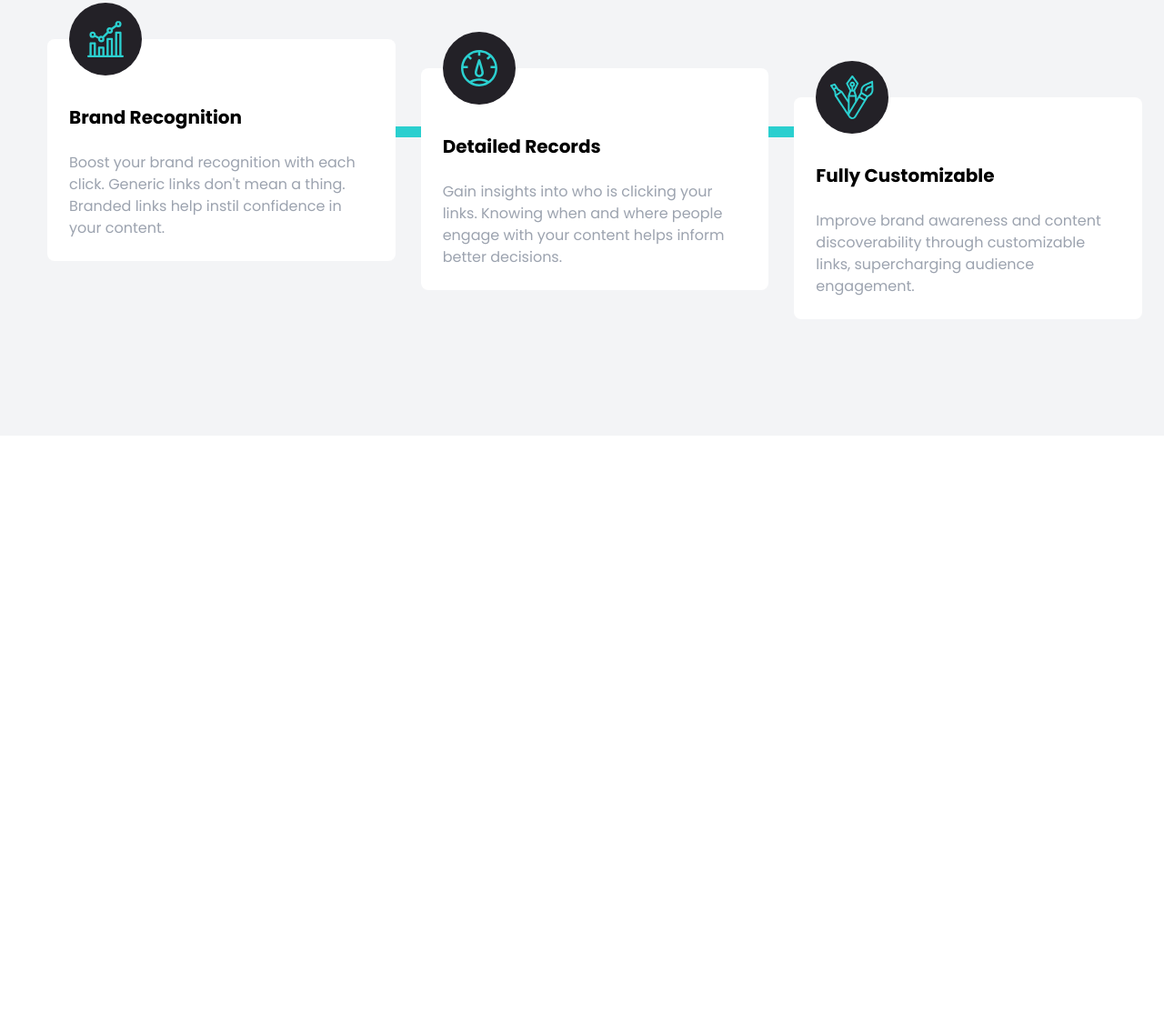
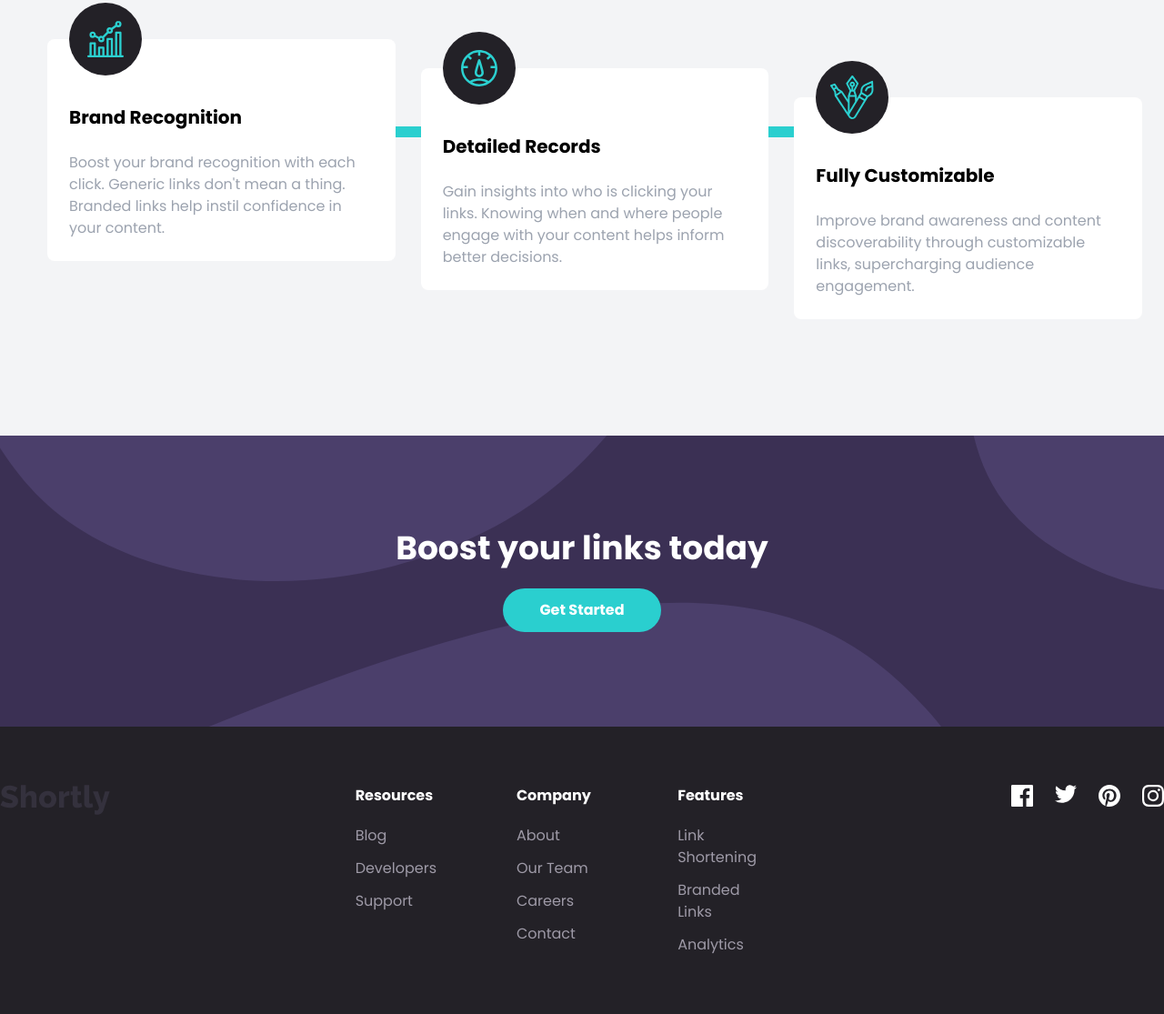
Before and after one commit to huntersteffner/Short-Links-Site, a website: page index.html in a window 1280 px wide. Shown: the part 1409-2524 px from the top of the page at 91% size. Before the commit the page ends 1888 px from the top, so only its background shows below. Drawn offline with Linux system fonts and the light colour scheme.

Commit message:
Added footer

```diff
--- a/index.html
+++ b/index.html
@@ -264,5 +264,96 @@
         </div>
       </div>
     </section>
+    <!-- CTA Section -->
+    <section id="cta" class="py-24 bg-darkViolet">
+      <div class="flex flex-col p-2 space-y-6">
+        <h5
+          class="mx-auto space-y-10 text-4xl font-bold text-center text-white"
+        >
+          Boost your links today
+        </h5>
+        <button
+          class="px-10 py-5 mx-auto text-2xl font-bold text-white rounded-full bg-cyan hover:bg-cyanLight md:text-base md:py-3 focus:outline-none"
+        >
+          Get Started
+        </button>
+      </div>
+    </section>
+    <footer class="py-16 bg-veryDarkViolet">
+      <div
+        class="container flex flex-col items-center justify-between mx-auto space-y-16 md:flex-row md:space-y-0 md:items-start"
+      >
+        <!-- Logo -->
+        <img src="images/logo.svg" alt="" />
+        <!-- Menues container -->
+        <div
+          class="flex flex-col space-y-16 md:space-x-20 md:flex-row md:space-y-0"
+        >
+          <!-- Menu 2 -->
+          <div class="flex flex-col items-center w-full md:items-start">
+            <div class="mb-5 font-bold text-white capitalize">Resources</div>
+            <div class="flex flex-col items-center space-y-3 md:items-start">
+              <a href="#" class="capitalize text-grayishViolet hover:text-cyan"
+                >Blog</a
+              >
+              <a href="#" class="capitalize text-grayishViolet hover:text-cyan"
+                >Developers</a
+              >
+              <a href="#" class="capitalize text-grayishViolet hover:text-cyan"
+                >Support</a
+              >
+            </div>
+          </div>
+          <!-- Menu 3 -->
+          <div class="flex flex-col items-center w-full md:items-start">
+            <div class="mb-5 font-bold text-white capitalize">Company</div>
+            <div class="flex flex-col items-center space-y-3 md:items-start">
+              <a href="#" class="capitalize text-grayishViolet hover:text-cyan"
+                >About</a
+              >
+              <a href="#" class="capitalize text-grayishViolet hover:text-cyan"
+                >Our Team</a
+              >
+              <a href="#" class="capitalize text-grayishViolet hover:text-cyan"
+                >Careers</a
+              >
+              <a href="#" class="capitalize text-grayishViolet hover:text-cyan"
+                >Contact</a
+              >
+            </div>
+          </div>
+          <!-- Menu 1 -->
+          <div class="flex flex-col items-center w-full md:items-start">
+            <div class="mb-5 font-bold text-white capitalize">Features</div>
+            <div class="flex flex-col items-center space-y-3 md:items-start">
+              <a href="#" class="capitalize text-grayishViolet hover:text-cyan"
+                >Link Shortening</a
+              >
+              <a href="#" class="capitalize text-grayishViolet hover:text-cyan"
+                >Branded Links</a
+              >
+              <a href="#" class="capitalize text-grayishViolet hover:text-cyan"
+                >Analytics</a
+              >
+            </div>
+          </div>
+        </div>
+        <!-- Social container -->
+        <div class="flex space-x-6">
+            <a href="#">
+                <img class="ficon" src="images/icon-facebook.svg" alt="">
+            </a>
+            <a href="#">
+                <img class="ficon" src="images/icon-twitter.svg" alt="">
+            </a>
+            <a href="#">
+                <img class="ficon" src="images/icon-pinterest.svg" alt="">
+            </a>
+            <a href="#">
+                <img class="ficon" src="images/icon-instagram.svg" alt="">
+            </a>
+        </div>
+      </div>
+    </footer>
   </body>
 </html>
--- a/input.css
+++ b/input.css
@@ -1,3 +1,13 @@
 @tailwind base;
 @tailwind components;
 @tailwind utilities;
+
+#cta {
+    background-image: url('../images/bg-boost-desktop.svg');
+    background-repeat: no-repeat;
+    background-size: cover;
+}
+
+.ficon:hover {
+    filter: invert(79%) sepia(61%) saturate(464%) hue-rotate(130deg) brightness(89%) contrast(85%);
+}
```
Also changed, not shown: css/style.css.
